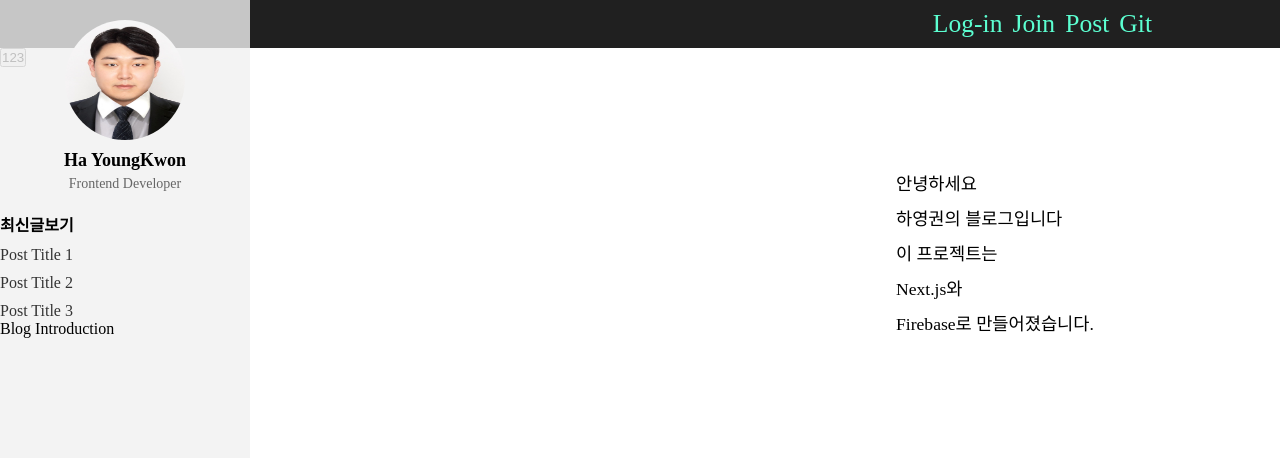
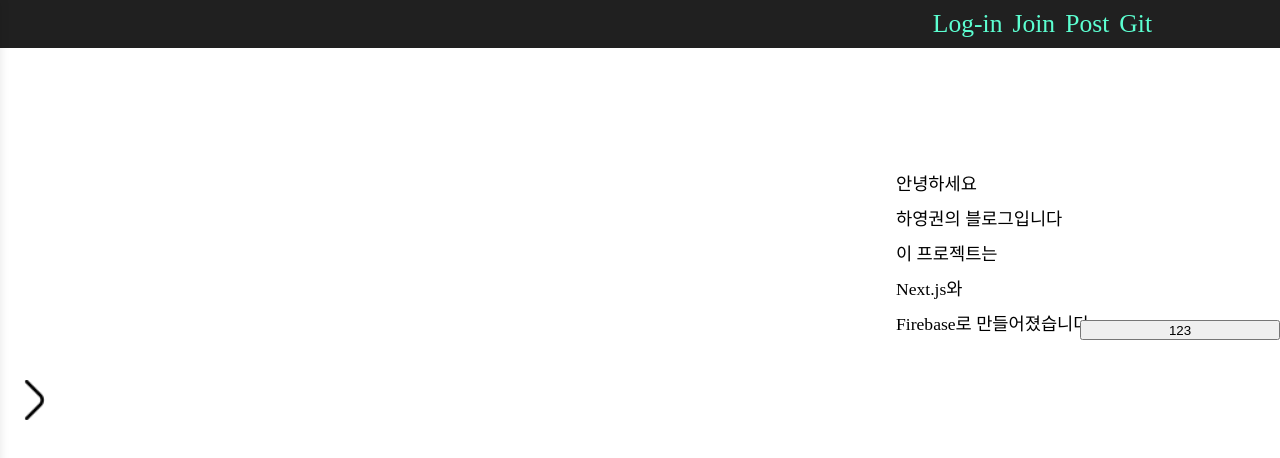
Before and after one commit to Haproguy/hayoungkwon-blog, a Next.js app: page / in a window 1280 px wide. Shown: the top 458 px of the page. Built offline with nearby package versions, Linux system fonts and the light colour scheme.

Commit message:
3일차 sidebar완성 , mainPage 작업중

```diff
--- a/src/components/layout/layout.js
+++ b/src/components/layout/layout.js
@@ -1,6 +1,5 @@
 import Header from './header';
 import Sidebar from './sidebar';
-import { Fragment } from 'react';
 
 export default function AppLayout(props) {
     return (
--- a/src/components/layout/sidebar.js
+++ b/src/components/layout/sidebar.js
@@ -5,34 +5,49 @@ import { useState } from 'react';
 export default function Sidebar(props) {
     const { recentPost } = props;
 
-    const [toggle, setToggle] = useState(false);
+    const [isActive, setIsActive] = useState(false);
+    const toggleSidebar = () => {
+        setIsActive(pre => !pre);
+    };
 
     return (
         <>
-            <div className={styles.sidebar}>
+            <div className={`${styles.sidebar} ${isActive && styles.active}`}>
                 <div className={styles.profile}>
-                    <img className={styles.profileImage} src="/images/hayoungkwon-image.jpg" alt="Profile Image" />
+                    <img
+                        className={styles.profileImage}
+                        src="/images/hayoungkwon-image.jpg"
+                        alt="profile"
+                    />
                     <h2 className={styles.profileName}>Ha YoungKwon</h2>
-                    <p className={styles.profileBio}>Frontend Developer</p>
+                    <p className={styles.profileBio}>
+                        Front-End Developer
+                    </p>
                 </div>
+
                 <div className={styles.recentPosts}>
-                    <h3>최신글보기</h3>
+                    <h3>최근 게시글</h3>
                     <ul>
                         <li>
-                            <a href="#">Post Title 1</a>
+                            <a href="#">Post 1</a>
                         </li>
                         <li>
-                            <a href="#">Post Title 2</a>
+                            <a href="#">Post 2</a>
                         </li>
                         <li>
-                            <a href="#">Post Title 3</a>
+                            <a href="#">Post 3</a>
                         </li>
                     </ul>
                 </div>
-                <p>Blog Introduction</p>
             </div>
 
-            { }
+            <div className={styles.sideToggle}>
+                <div
+                    className={`${styles.toggleButton} ${isActive && styles.active}`}
+                    onClick={toggleSidebar}
+                >
+                </div>
+            </div>
         </>
     );
 }
--- a/src/components/layout/sidebar.module.scss
+++ b/src/components/layout/sidebar.module.scss
@@ -1,19 +1,27 @@
 .sidebar {
-    width: 250px;
-    height: 100vh;
-    background-color: rgba($color: #f0f0f0, $alpha: 0.8);
+    width: 240px;
+    height: 100%;
     position: fixed;
     top: 0;
     left: 0;
+    background-color: rgba($color: #fff, $alpha: 0.8);
+    box-shadow: 0 0 10px rgba(0, 0, 0, 0.1);
+    z-index: 100;
+    transform: translateX(-240px);
+    transition: transform 0.3s ease-in-out;
+
+    &.active {
+        transform: translateX(0);
+    }
 
     &::before {
+        width: 100%;
+        height: 100%;
         content: "";
         position: absolute;
         top: 0;
         left: 0;
-        width: 100%;
-        height: 100%;
-        opacity: 0.8;
+        opacity: 1;
         z-index: -1;
     }
 
@@ -27,6 +35,7 @@
             width: 120px;
             height: 120px;
             border-radius: 50%;
+            opacity: 1;
         }
 
         .profileName {
@@ -44,23 +53,27 @@
 
     .recentPosts {
         margin-top: 20px;
+        padding-left: 20px;
 
         h3 {
-            margin: 0;
+            margin-bottom: 10px;
+            font-weight: 600;
             font-size: 16px;
         }
 
         ul {
-            list-style: none;
             margin: 0;
             padding: 0;
 
             li {
-                margin-top: 10px;
+                margin-bottom: 10px;
+                font-size: 14px;
+                color: #666;
+                transition: color 0.2s ease-in-out;
+
 
                 a {
                     color: #333;
-                    text-decoration: none;
 
                     &:hover {
                         text-decoration: underline;
@@ -70,3 +83,41 @@
         }
     }
 }
+
+// --------버튼만 따로관리----------
+.sideToggle {
+    display: flex;
+    align-items: center;
+    justify-content: flex-end;
+    margin-top: 30px;
+
+    .toggleButton {
+        width: 40px;
+        height: 40px;
+        padding: 5px;
+        position: absolute;
+        top: 50%;
+        left: 0px;
+        border-radius: 5px;
+        transform: translateY(-50%);
+        background-color: rgba($color: #fff, $alpha: 0.8);
+        color: #fff;
+        display: flex;
+        justify-content: center;
+        align-items: center;
+        cursor: pointer;
+        transition: transform 0.3s ease-in-out;
+        margin-left: 15px;
+        background: url('/icons/angle-right.png');
+        background-size: cover;
+
+        &.active {
+            transform: translateX(240px) translateY(-50%) rotate(-180deg);
+        }
+
+        &:hover {
+            background-color: #c8c8c8;
+        }
+
+    }
+}
--- a/src/styles/index.module.scss
+++ b/src/styles/index.module.scss
@@ -58,6 +58,16 @@
             display: block;
         }
     }
+
+    button {
+        width: 200px;
+        height: 20px;
+        position: absolute;
+        top: 40%;
+        right: 0%;
+
+
+    }
 }
 
 
--- a/src/styles/layout.scss
+++ b/src/styles/layout.scss
@@ -8,7 +8,8 @@
         justify-content: space-between;
 
         main {
-            width: 100%
+            width: 100%;
+            height: auto;
         }
     }
 }
```
Also changed, not shown: public/icons/angle-right.png (added).
